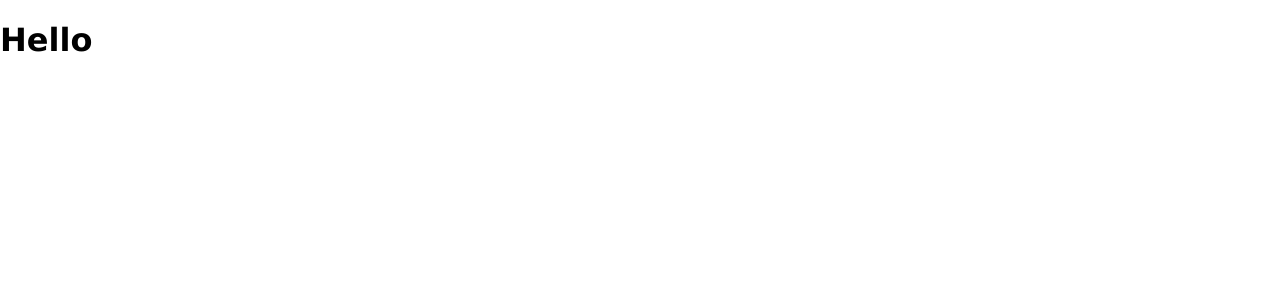
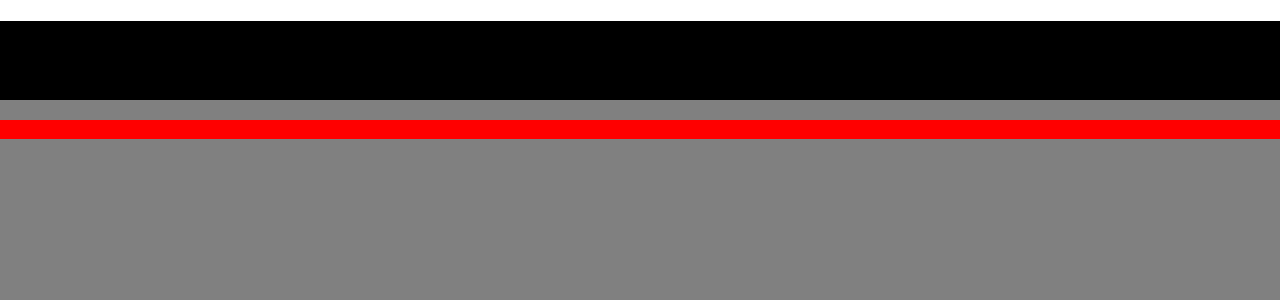
Before and after one commit to mariahelenanoren/react-playground, a React app: page / in a window 1280 px wide. Shown: the top 300 px of the page. Built offline with nearby package versions, Linux system fonts and the light colour scheme.

Commit message:
added components

```diff
--- a/src/components/App.tsx
+++ b/src/components/App.tsx
@@ -1,10 +1,10 @@
 import React from "react";
-import * as helperFunctions from "../helper";
+import Layout from "./Layout";
 
-function App() {
-  console.log("hejsan 2");
-  helperFunctions.helper();
-  return <h1>Hello</h1>;
+class App extends React.Component {
+  render() {
+    return <Layout />;
+  }
 }
 
 export default App;
--- /dev/null
+++ b/src/components/Content.tsx
@@ -0,0 +1,14 @@
+import React from "react";
+import SectionItem from "./SectionItem";
+
+class Content extends React.Component {
+  render() {
+    return (
+      <div>
+        <SectionItem />
+      </div>
+    );
+  }
+}
+
+export default Content;
--- /dev/null
+++ b/src/components/Layout.tsx
@@ -0,0 +1,21 @@
+import React, { CSSProperties } from "react";
+import Navbar from "./Navbar";
+import Content from "./Content";
+
+class Layout extends React.Component {
+  render() {
+    return (
+      <div style={mainLayout}>
+        <Navbar />
+        <Content />
+      </div>
+    );
+  }
+}
+
+const mainLayout: CSSProperties = {
+  background: "grey",
+  height: "100%",
+};
+
+export default Layout;
--- /dev/null
+++ b/src/components/Navbar.tsx
@@ -0,0 +1,17 @@
+import React, { CSSProperties } from "react";
+
+class Navbar extends React.Component {
+  render() {
+    return (
+      <div style={navbar}>
+        <h1>React Playground</h1>;
+      </div>
+    );
+  }
+}
+
+const navbar: CSSProperties = {
+  background: "black",
+};
+
+export default Navbar;
--- /dev/null
+++ b/src/components/SectionItem.tsx
@@ -0,0 +1,27 @@
+import React, { CSSProperties } from "react";
+
+interface SectionProps {
+  title: string;
+  image: string;
+}
+
+class SectionItem extends React.Component {
+  constructor(props: any) {
+    super(props);
+  }
+
+  render() {
+    return (
+      <div style={section}>
+        <h2></h2>
+        <img></img>
+      </div>
+    );
+  }
+}
+
+const section: CSSProperties = {
+  background: "red",
+};
+
+export default SectionItem;
```
